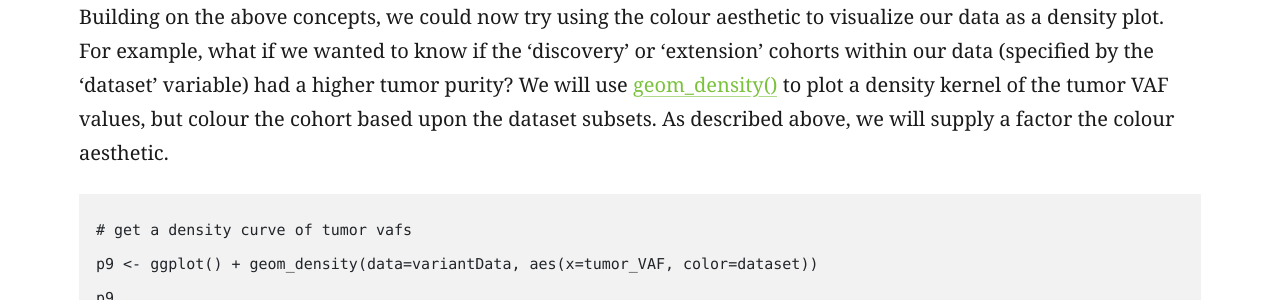
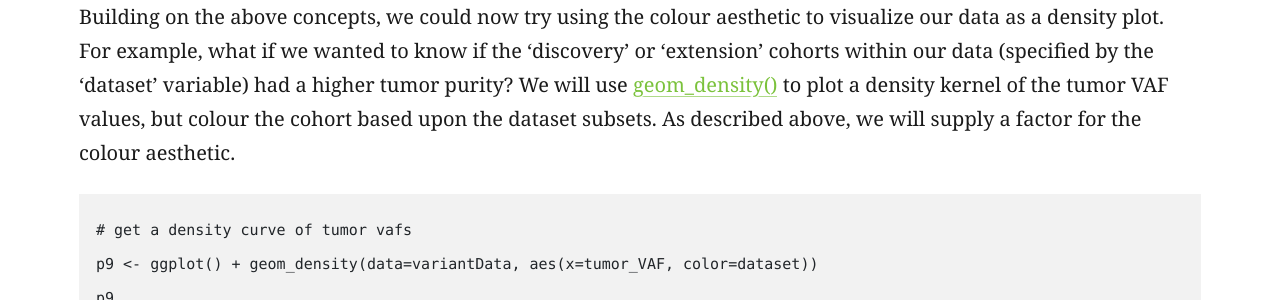
Before and after one commit to griffithlab/genviz.org, a Jekyll site: the page built from _posts/0002-03-01-introToggplot2.md, in a window 1280 px wide and 900 px high, scrolled down 9631 px. Shown: the part 189-489 px from the top of the window. Built offline with Jekyll 4.4.1, drawn with Linux system fonts in a browser that asks for light colours; nearby versions of some CDN libraries; some of the changed text lies outside the part shown.

Commit message:
minor update

````diff
--- a/_posts/0002-03-01-introToggplot2.md
+++ b/_posts/0002-03-01-introToggplot2.md
@@ -150,7 +150,7 @@ p7b
 
 ```
 
-Building on the above concepts, we could now try using the colour aesthetic to visualize our data as a density plot. For example, what if we wanted to know if the 'discovery' or 'extension' cohorts within our data (specified by the 'dataset' variable) had a higher tumor purity? We will use [geom_density()](http://ggplot2.tidyverse.org/reference/geom_density.html) to plot a density kernel of the tumor VAF values, but colour the cohort based upon the dataset subsets. As described above, we will supply a factor the colour aesthetic.
+Building on the above concepts, we could now try using the colour aesthetic to visualize our data as a density plot. For example, what if we wanted to know if the 'discovery' or 'extension' cohorts within our data (specified by the 'dataset' variable) had a higher tumor purity? We will use [geom_density()](http://ggplot2.tidyverse.org/reference/geom_density.html) to plot a density kernel of the tumor VAF values, but colour the cohort based upon the dataset subsets. As described above, we will supply a factor for the colour aesthetic.
 
 ```
 # get a density curve of tumor vafs
````
Also changed, not shown: other parts of _posts/0002-03-01-introToggplot2.md (+1 -1 lines).
